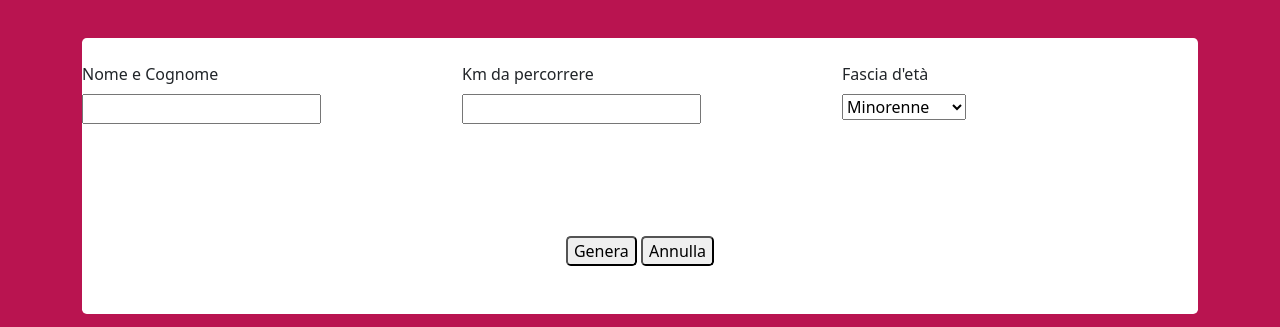
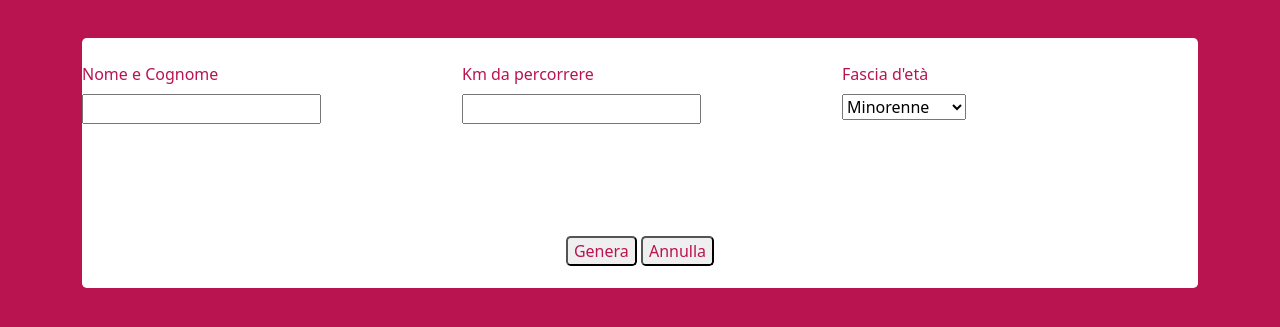
Before and after one commit to La-wii/js-biglietto-treno-form, a plain HTML site: page index.html in a window 1280 px wide. Shown: the part 104-431 px from the top of the page. Drawn offline with nearby package versions, Linux system fonts and the light colour scheme.

Commit message:
body + input-section + ticket-section + pink

```diff
--- a/css/style.css
+++ b/css/style.css
@@ -2,6 +2,12 @@ body{
     background-color: #b91450;
 }
 
-.input-section{
+.input-section,
+.ticket-section{
     background-color: white;
+    height: 250px;
 }
+
+.pink{
+    color: #b91450;
+}
```
